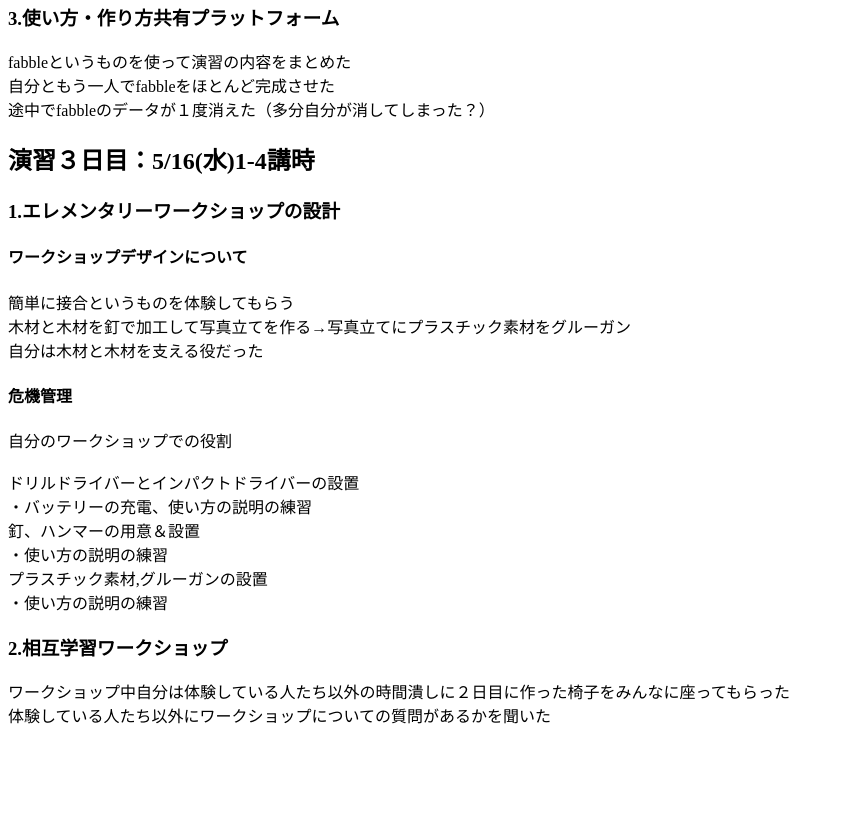
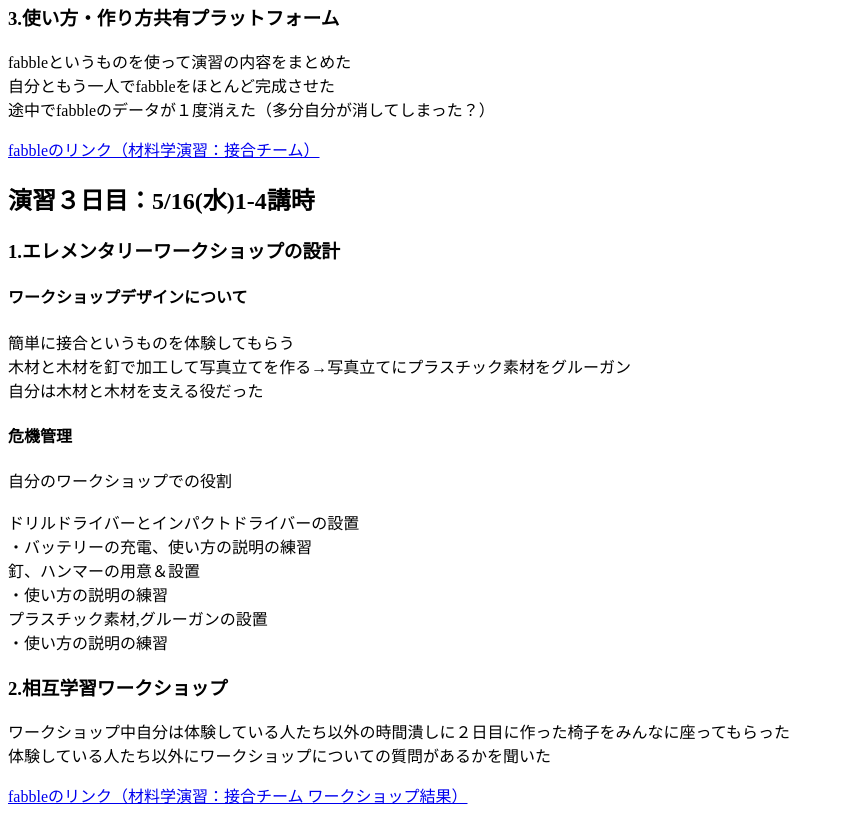
Before and after one commit to tsutsumimo/tsutsumimo.github.io, a plain HTML site: page material/index.html in a window 1280 px wide. Shown: the part 1425-2240 px from the top of the page, without its empty margins (0-844 px from the left). Before the commit the page ends 2168 px from the top, so only its background shows below. Drawn offline with Linux system fonts and the light colour scheme.

Commit message:
add files

```diff
--- a/material/index.html
+++ b/material/index.html
@@ -57,6 +57,7 @@
     <br>自分ともう一人でfabbleをほとんど完成させた
     <br>途中でfabbleのデータが１度消えた（多分自分が消してしまった？）
      </p>
+     <a href="https://fabble.cc/x-techdesign/xxxxxxx">fabbleのリンク（材料学演習：接合チーム）</a>
 
      <h2>演習３日目：5/16(水)1-4講時</h2>
      <h3>1.エレメンタリーワークショップの設計</h3>
@@ -78,8 +79,8 @@
      <h3>2.相互学習ワークショップ</h3>
      <p>ワークショップ中自分は体験している人たち以外の時間潰しに２日目に作った椅子をみんなに座ってもらった
     <br>体験している人たち以外にワークショップについての質問があるかを聞いた
-
      </p>
+     <a href="https://fabble.cc/x-techdesign/xxxxxxxxxxxxxxxxxxxxxxx">fabbleのリンク（材料学演習：接合チーム ワークショップ結果）</a>
 
   </body>
 </html>
```
